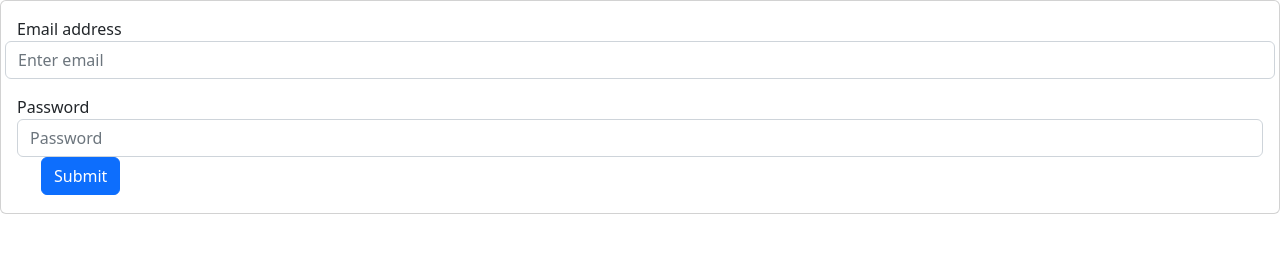
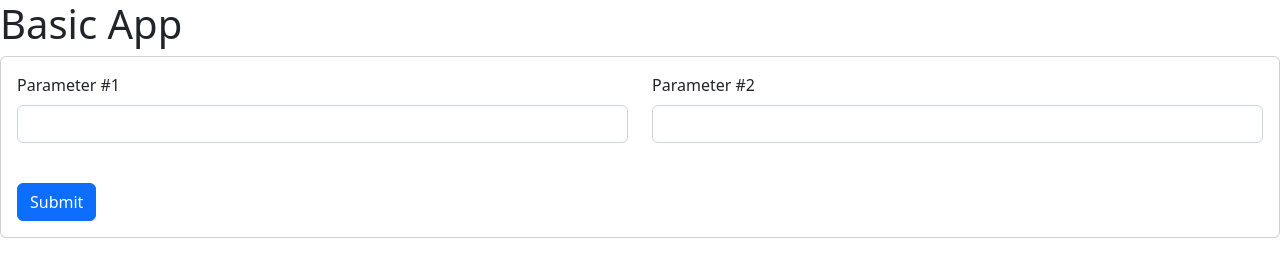
Before and after one commit to PatcharaKL/solidity-tutorial, a website: page src/02-basic.html in a window 1280 px wide. Drawn offline with nearby package versions, Linux system fonts and the light colour scheme.

Commit message:
complete sum parameter

```diff
--- a/src/02-basic.html
+++ b/src/02-basic.html
@@ -6,23 +6,42 @@
     <script src="js/02-basic.js"></script>
     <link rel="stylesheet" href="bootstrap/dist/css/bootstrap.min.css" />
     <title>Basic DApp</title>
+    <script>
+      $(()=>{
+        $("#btn-submit").on("click", (e) => {
+          const p1 = parseFloat($("#param1").val());
+          const p2 = parseFloat($("#param2").val());
+          if(!Number.isNaN(p1) || !Number.isNaN(p2)){
+            $('#result').text(p1 + p2)
+          }
+        });
+      })
+    </script>
   </head>
   <body>
     <div class="container-fluid"></div>
+    <h1>Basic App</h1>
     <div class="card">
       <div class="card-body">
-        <form>
-            <div class="row mb-3">
-              <label for="exampleInputEmail1">Email address</label>
-              <input type="email" class="form-control" id="exampleInputEmail1" aria-describedby="emailHelp" placeholder="Enter email">
+        <div>
+          <div class="row">
+            <div class="col">
+              <label for="param1" class="form-label">Parameter #1</label>
+              <input type="number" class="form-control" id="param1" />
             </div>
-            <div class="form-group">
-              <label for="exampleInputPassword1">Password</label>
-              <input type="password" class="form-control" id="exampleInputPassword1" placeholder="Password">
+            <div class="col">
+              <label for="param2" class="form-label">Parameter #2</label>
+              <input type="number" class="form-control" id="param2" />
             </div>
-            <div class="form-check">
-            <button type="submit" class="btn btn-primary">Submit</button>
-          </form>
+          </div>
+          <div class="row">
+            <p id="result"></p>
+          </div>
+          <br />
+          <button id="btn-submit" class="btn btn-primary">
+            Submit
+          </button>
+        </div>
       </div>
     </div>
   </body>
```
